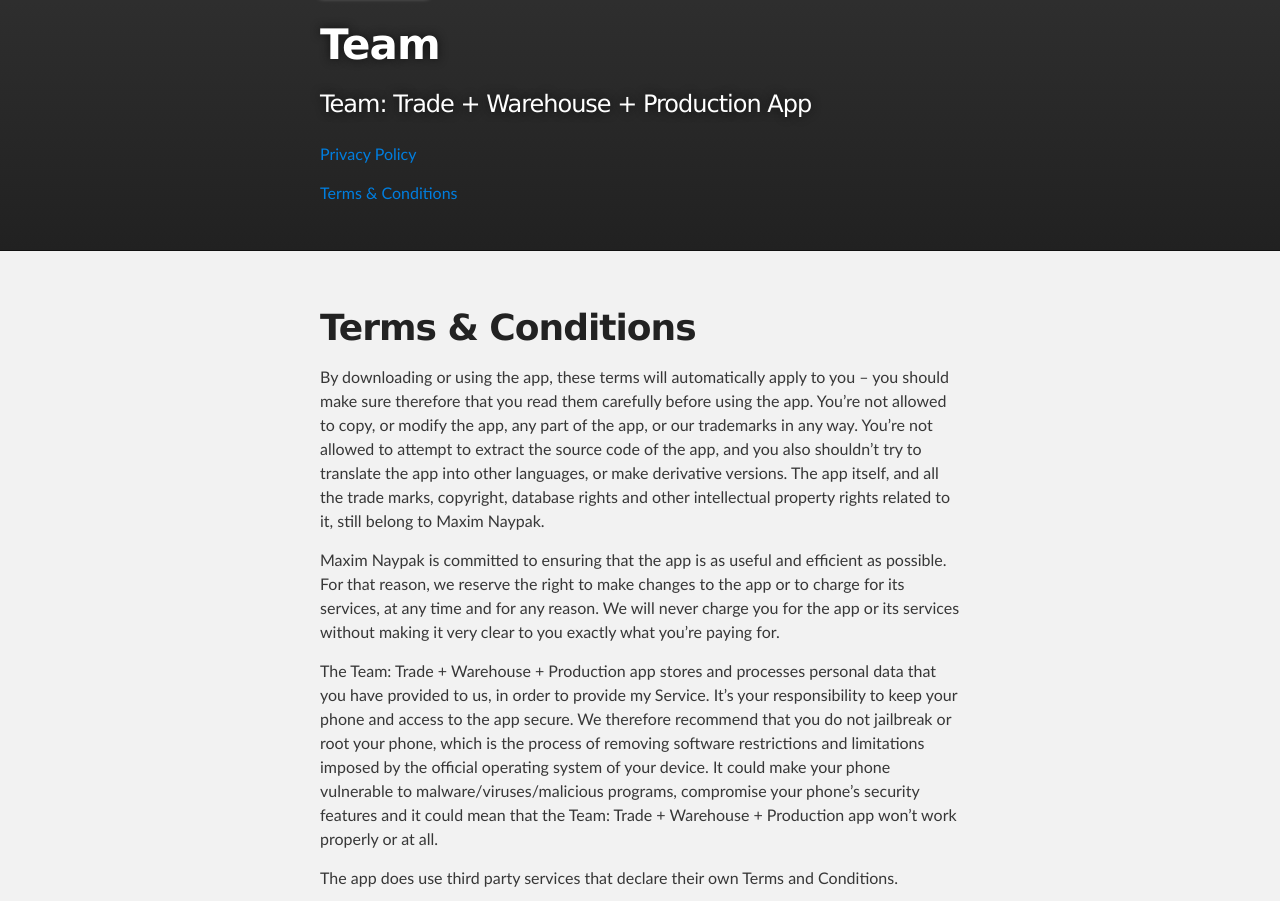
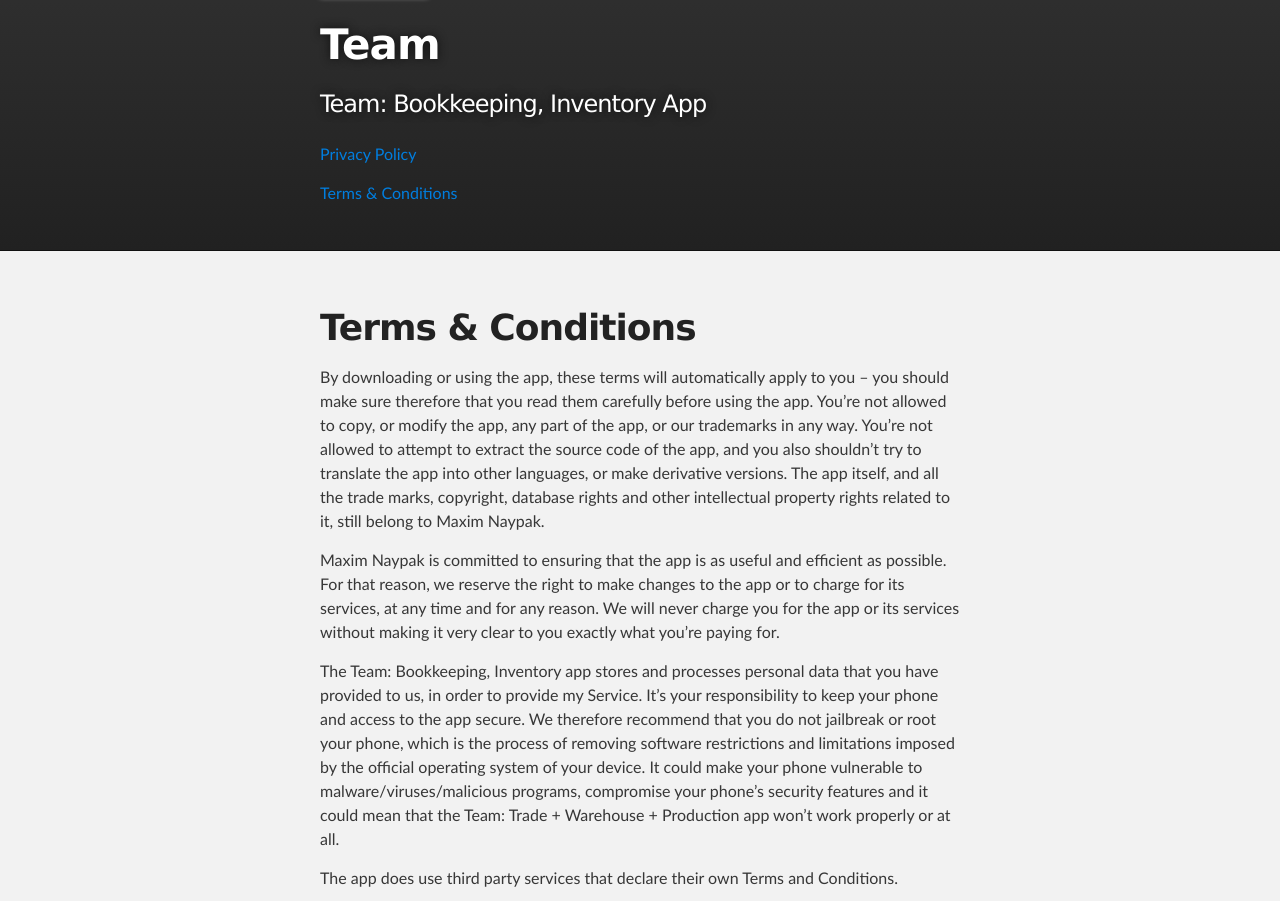
Before and after one commit to mnaypak/TEAM, a plain HTML site: page TermsConditions.html in a window 1280 px wide. Shown: the part 171-1072 px from the top of the page. Drawn offline with Linux system fonts and the light colour scheme.

Commit message:
Update TermsConditions.html

```diff
--- a/TermsConditions.html
+++ b/TermsConditions.html
@@ -19,7 +19,7 @@
           <img src="images/icon-96x96.png">
 
           <h1 id="project_title">Team</h1>
-          <h2 id="project_tagline">Team: Trade + Warehouse + Production App</h2>
+          <h2 id="project_tagline">Team: Bookkeeping, Inventory App</h2>
 		  <p><a href="https://mnaypak.github.io/Team/index.html">Privacy Policy</a></p>
 
 		  <p><a href="https://mnaypak.github.io/Team/TermsConditions.html">Terms & Conditions</a></p>
@@ -33,7 +33,7 @@
 <a id="terms-conditions" class="anchor" href="#terms-conditions" aria-hidden="true"><span aria-hidden="true" class="octicon octicon-link"></span></a>Terms & Conditions</h1>
 <p>By downloading or using the app, these terms will automatically apply to you – you should make sure therefore that you read them carefully before using the app. You’re not allowed to copy, or modify the app, any part of the app, or our trademarks in any way. You’re not allowed to attempt to extract the source code of the app, and you also shouldn’t try to translate the app into other languages, or make derivative versions. The app itself, and all the trade marks, copyright, database rights and other intellectual property rights related to it, still belong to Maxim Naypak.</p>
 <p>Maxim Naypak is committed to ensuring that the app is as useful and efficient as possible. For that reason, we reserve the right to make changes to the app or to charge for its services, at any time and for any reason. We will never charge you for the app or its services without making it very clear to you exactly what you’re paying for.</p>
-<p>The Team: Trade + Warehouse + Production app stores and processes personal data that you have provided to us, in order to provide my Service. It’s your responsibility to keep your phone and access to the app secure. We therefore recommend that you do not jailbreak or root your phone, which is the process of removing software restrictions and limitations imposed by the official operating system of your device. It could make your phone vulnerable to malware/viruses/malicious programs, compromise your phone’s security features and it could mean that the Team: Trade + Warehouse + Production app won’t work properly or at all.</p>
+<p>The Team: Bookkeeping, Inventory app stores and processes personal data that you have provided to us, in order to provide my Service. It’s your responsibility to keep your phone and access to the app secure. We therefore recommend that you do not jailbreak or root your phone, which is the process of removing software restrictions and limitations imposed by the official operating system of your device. It could make your phone vulnerable to malware/viruses/malicious programs, compromise your phone’s security features and it could mean that the Team: Trade + Warehouse + Production app won’t work properly or at all.</p>
 <p>The app does use third party services that declare their own Terms and Conditions.</p>
 <p>Link to Terms and Conditions of third party service providers used by the app</p>
 <ul>
@@ -55,7 +55,7 @@
 <p>I may update our Terms and Conditions from time to time. Thus, you are advised to review this page periodically for any changes. I will notify you of any changes by posting the new Terms and Conditions on this page.</p>
 
 <h3>
-<a id="this-terms-and-conditions-is-effective-as-of-2020-07-14" class="anchor" href="#this-terms-and-conditions-is-effective-as-of-2020-07-14" aria-hidden="true"><span aria-hidden="true" class="octicon octicon-link"></span></a>These terms and conditions are effective as of 2020-07-14</h3>
+<a id="this-terms-and-conditions-is-effective-as-of-2022-06-27" class="anchor" href="#this-terms-and-conditions-is-effective-as-of-2022-06-27" aria-hidden="true"><span aria-hidden="true" class="octicon octicon-link"></span></a>These terms and conditions are effective as of 2022-06-27</h3>
 
 <h2>
 <a id="contact-us" class="anchor" href="#contact-us" aria-hidden="true"><span aria-hidden="true" class="octicon octicon-link"></span></a>Contact Us</h2>
```
